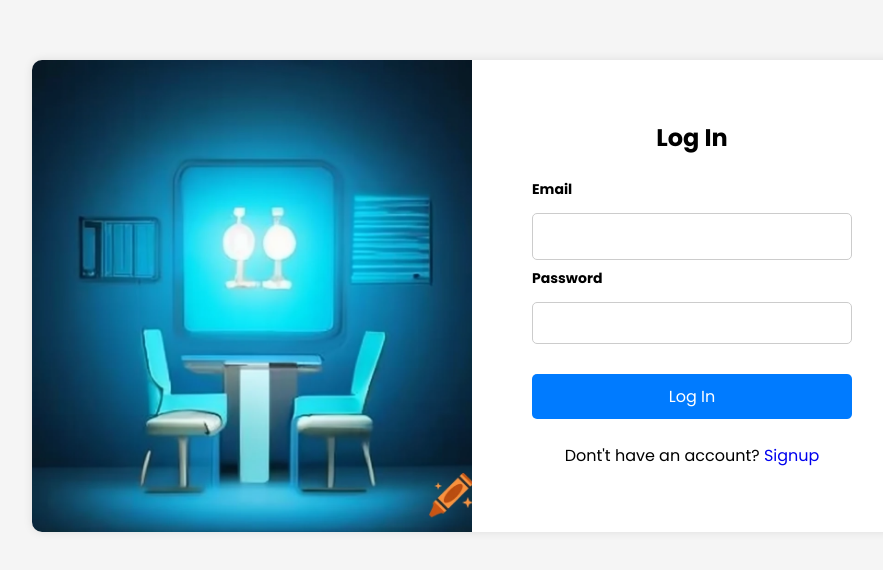
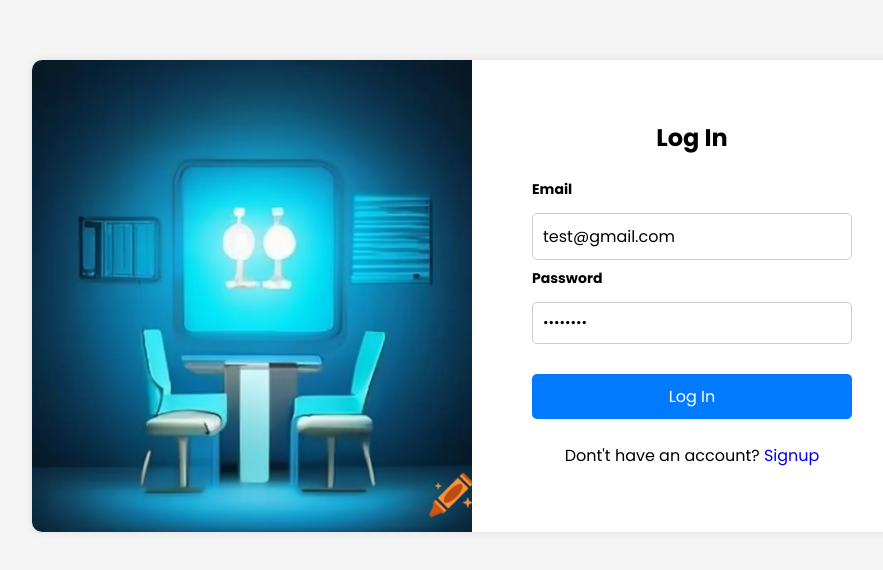
Before and after one commit to EzInterview/EZinterview, a React (Create React App) app: page / in a window 1280 px wide. Shown: the part 104-674 px from the top of the page, without its empty margins (168-1051 px from the left). Built offline with nearby package versions, Linux system fonts and the light colour scheme.

Commit message:
Update Login.js
set default email password

```diff
--- a/src/Pages/SignUp/Login.js
+++ b/src/Pages/SignUp/Login.js
@@ -12,8 +12,8 @@ export default function Login() {
   const Navigate = useNavigate();
   const dispatch = useDispatch();
   const [formData, setFormData] = useState({
-    email: "",
-    password: "",
+    email: "test@gmail.com",
+    password: "test@123",
   });
   const navigate = useNavigate();
   const authtoken = localStorage.getItem("auth-token");
```
